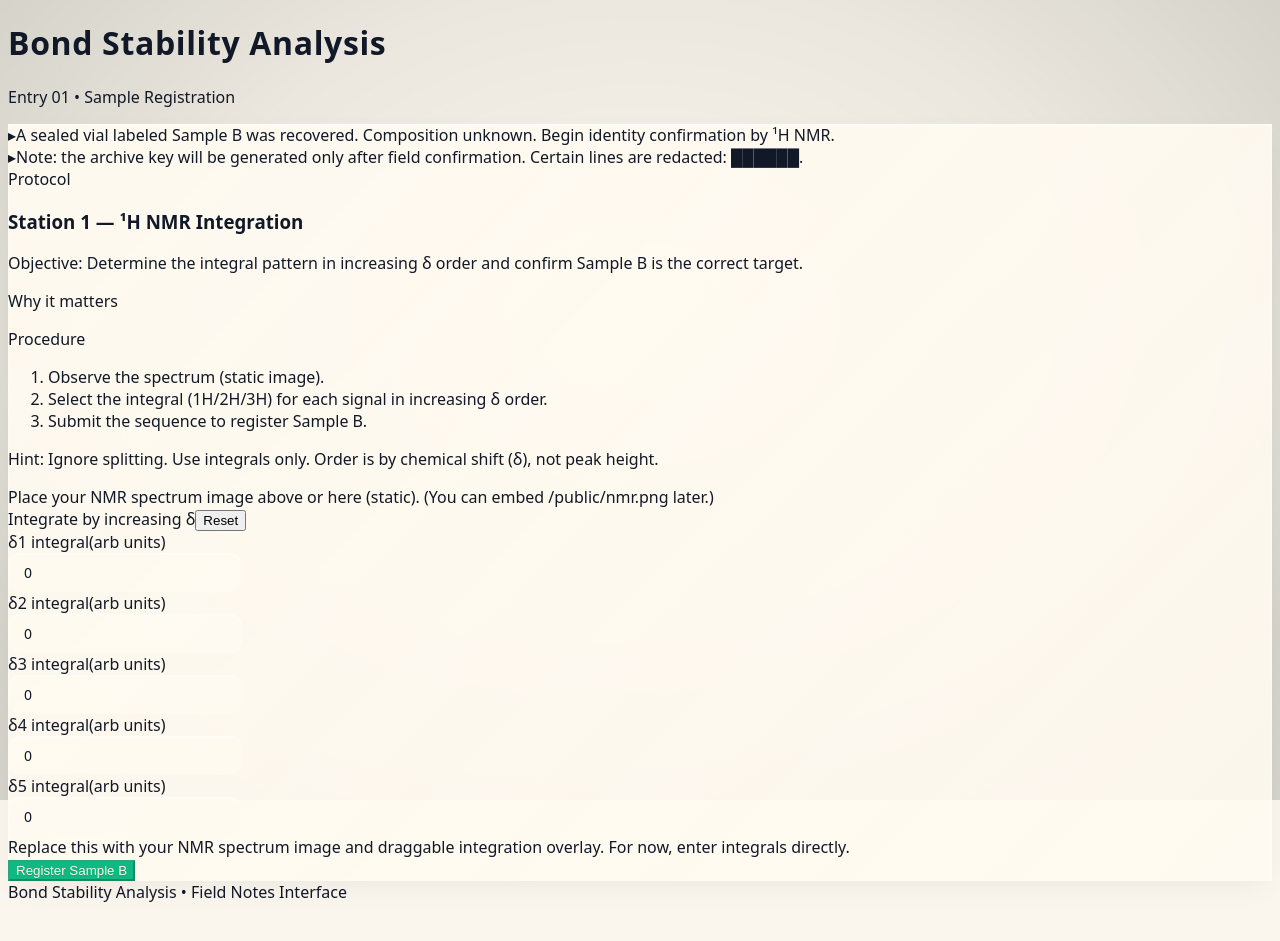
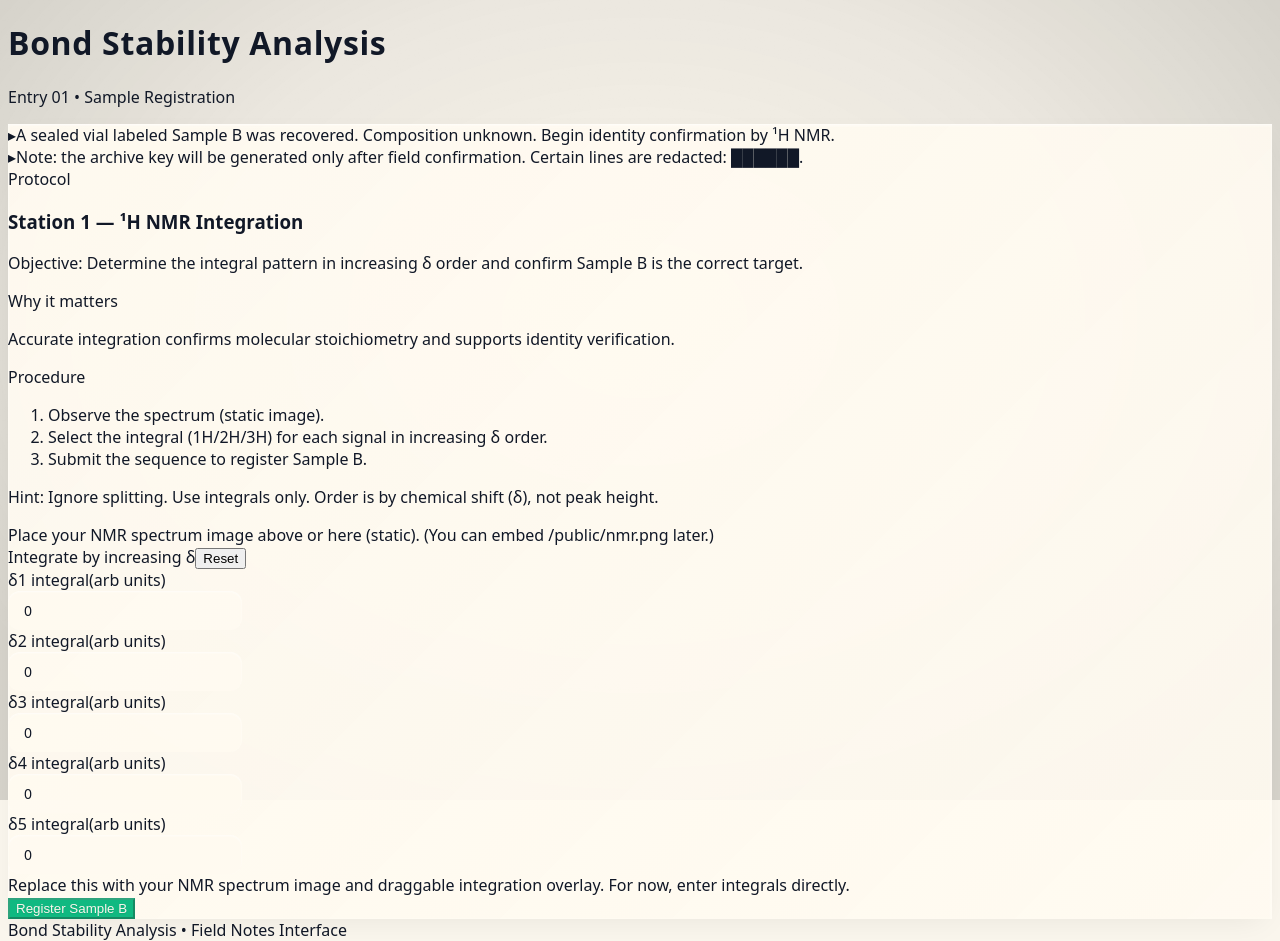
Before and after one commit to powerfloweu/chemistry-mystery, a Next.js app: page /station1 in a window 1280 px wide. Before the commit the page ends 903 px from the top, so only its background shows below. Built offline with nearby package versions, Linux system fonts and the light colour scheme.

Commit message:
Add required StoryCard 'why' prop across stations

```diff
--- a/app/station1/page.tsx
+++ b/app/station1/page.tsx
@@ -35,6 +35,7 @@ export default function Station1() {
         <StoryCard
           title="Station 1 — ¹H NMR Integration"
           objective="Determine the integral pattern in increasing δ order and confirm Sample B is the correct target."
+          why="Accurate integration confirms molecular stoichiometry and supports identity verification."
           procedure={[
             "Observe the spectrum (static image).",
             "Select the integral (1H/2H/3H) for each signal in increasing δ order.",
--- a/app/station2/page.tsx
+++ b/app/station2/page.tsx
@@ -31,6 +31,7 @@ export default function Station2Reaction() {
           <StoryCard
             title="Station 2 — Reaction Coordinate"
             objective="Identify the product that dominates when the system is allowed to equilibrate."
+            why="Equilibrium control reveals the thermodynamic product, validating energetic analysis."
             procedure={[
               "Inspect the reaction coordinate diagram.",
               "Compare activation barriers and final free energies.",
--- a/app/station3/page.tsx
+++ b/app/station3/page.tsx
@@ -22,6 +22,7 @@ export default function Station3Forest() {
           <StoryCard
             title="Station 3 — Selectivity in the Field"
             objective="Confirm predicted selectivity by applying Le Châtelier’s principle in a physical environment."
+            why="Field perturbations test robustness of selectivity predictions under non-ideal conditions."
             procedure={[
               "Proceed to the designated outdoor location with the tablet.",
               "At each fork, predict the equilibrium shift caused by the perturbation shown.",
--- a/app/station4/page.tsx
+++ b/app/station4/page.tsx
@@ -31,6 +31,7 @@ export default function Station4Catalyst() {
           <StoryCard
             title="Station 4 — Catalysis"
             objective="Identify the species present in every step but absent from the net reaction."
+            why="Catalysts lower activation barriers and are regenerated; identifying them confirms mechanism."
             procedure={[
               "Inspect the full reaction mechanism.",
               "Track species that appear and disappear during the sequence.",
```
